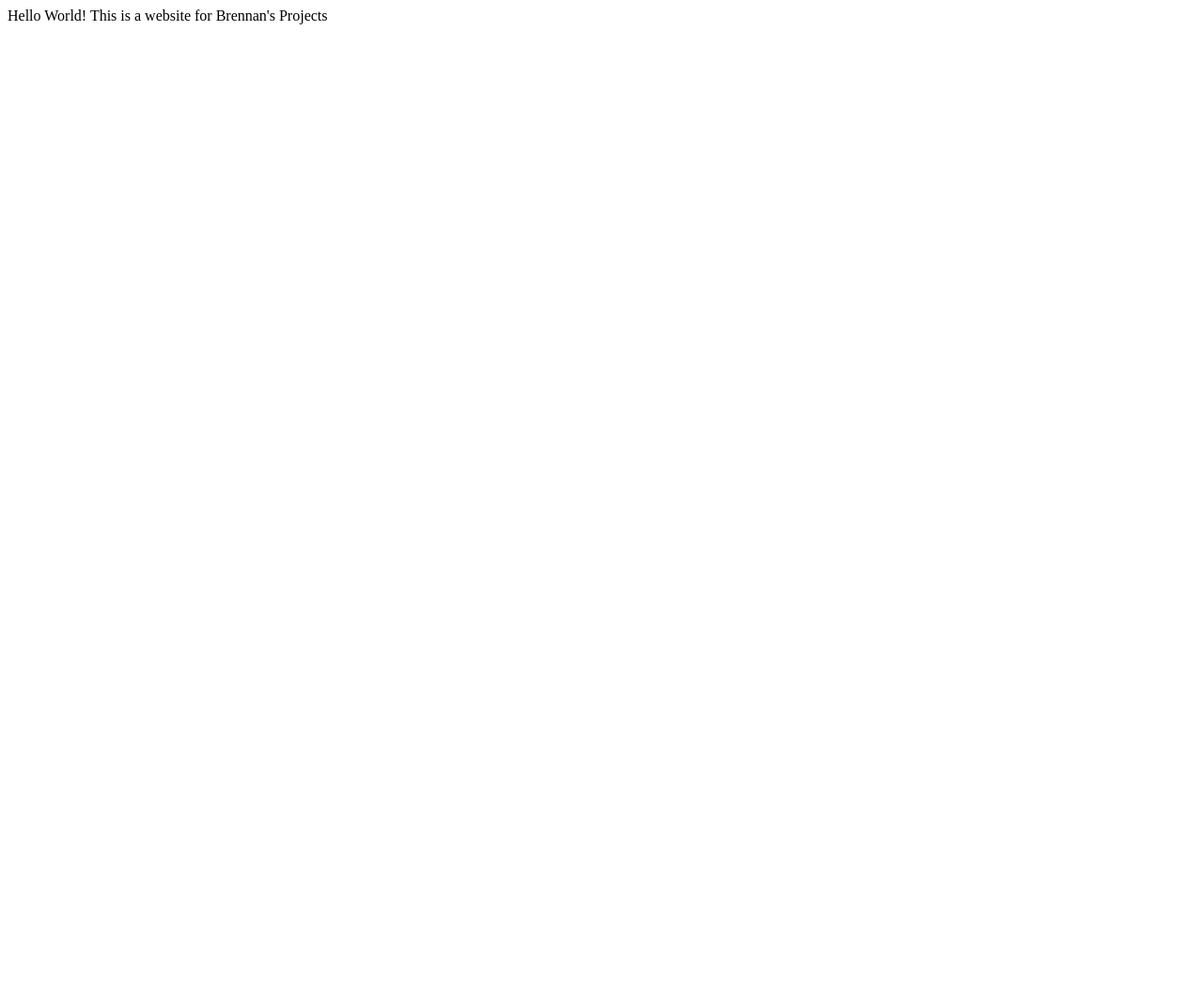
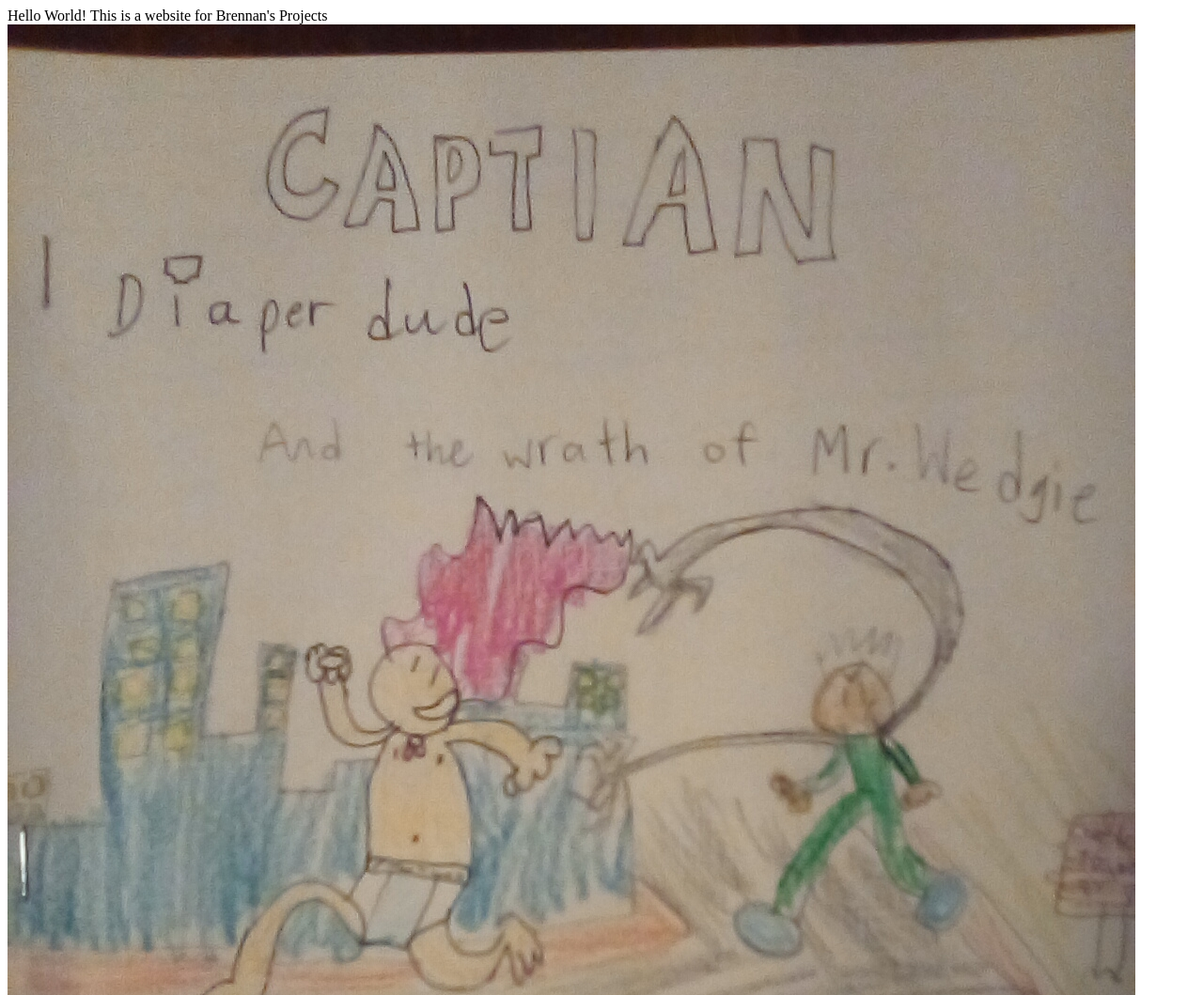
Before and after one commit to moneygod2/books, a plain HTML site: page index.html in a window 1280 px wide. Shown: the top 1059 px of the page at 94% size. Before the commit the page ends 800 px from the top, so only its background shows below. Drawn offline with Linux system fonts and the light colour scheme.

Commit message:
Update index.html

```diff
--- a/index.html
+++ b/index.html
@@ -1,3 +1,5 @@
 Hello World!
 
 This is a website for Brennan's Projects
+
+<img src="https://github.com/moneygod2/books/raw/main/IMG_20230309_190101.jpg"/>
```
